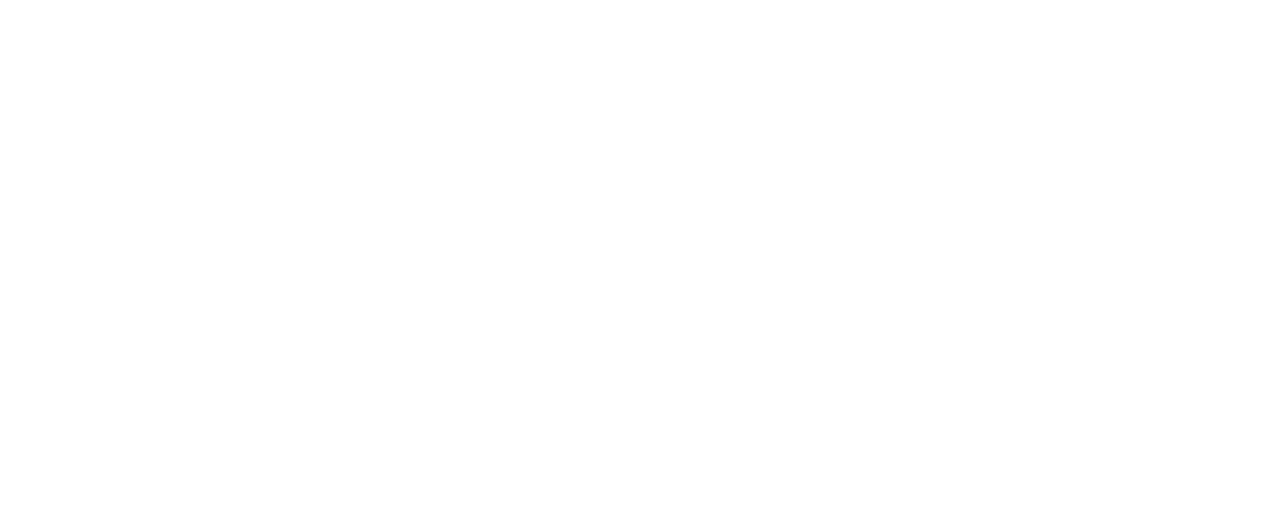
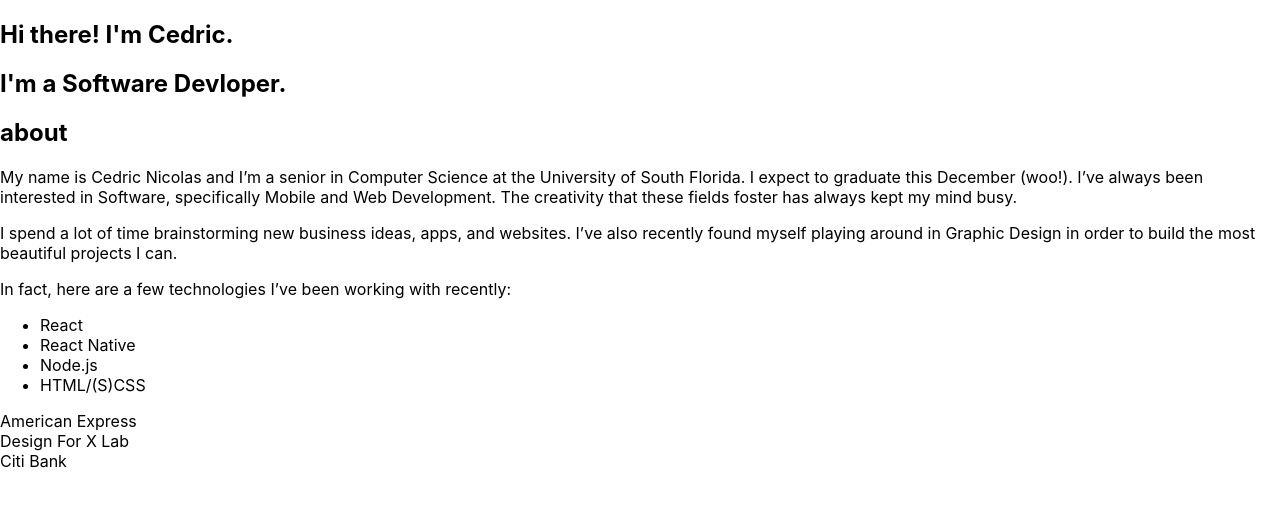
Before and after one commit to cgnicolas/Mobile-First-Personal-Website, a React (Create React App) app: page / in a window 1280 px wide. Shown: the top 506 px of the page. Built offline with nearby package versions, Linux system fonts and the light colour scheme.

Commit message:
Markup almost complete, need to make ExperienceCard component

```diff
--- a/src/App.js
+++ b/src/App.js
@@ -1,5 +1,4 @@
 import React from 'react';
-import logo from './logo.svg';
 import './Assets/Styles/App/App.css';
 import Main from './Main';
 
--- /dev/null
+++ b/src/Assets/Content/About.js
@@ -0,0 +1,13 @@
+export default {
+    content: [
+        "My name is Cedric Nicolas and I’m a senior in Computer Science at the University of South Florida. I expect to graduate this December (woo!). I’ve always been interested in Software, specifically Mobile and Web Development. The creativity that these fields foster has always kept my mind busy.",
+        "I spend a lot of time brainstorming new business ideas, apps, and websites. I’ve also recently found myself playing around in Graphic Design in order to build the most beautiful projects I can.",
+        "In fact, here are a few technologies I’ve been working with recently:",
+    ],
+    technologies: [
+        "React",
+        "React Native",
+        "Node.js",
+        "HTML/(S)CSS"
+    ]
+}
--- /dev/null
+++ b/src/Assets/Content/Experience.js
@@ -0,0 +1,16 @@
+export default {
+    data: [
+        {
+            title: "American Express",
+            descriptions: ["Lorem Ipsum", "Lorem Ipsum", "Lorem Ipsum"]
+        },
+        {
+            title: "Design For X Lab",
+            descriptions: ["Lorem Ipsum", "Lorem Ipsum", "Lorem Ipsum"]
+        },
+        {
+            title: "Citi Bank",
+            descriptions: ["Lorem Ipsum", "Lorem Ipsum", "Lorem Ipsum"]
+        },
+    ]
+}
--- /dev/null
+++ b/src/Containers/About.jsx
@@ -0,0 +1,32 @@
+import React, { Component } from 'react';
+
+class About extends Component {
+    state = {  }
+    render() {
+        let {content, technologies} = this.props;
+        return (
+            <div>
+                <h1 className="section-title">about</h1>
+                <div className="content-card">
+                    {/* Image */}
+                    {content.map((element, index) => {
+                        return (
+                            <p key={index} className="text-content">{element}</p>
+                        )
+                    })}
+                </div>
+                <div className="technologies">
+                    <ul>
+                        {technologies.map((technology, index) => {
+                            return (
+                                <li>{technology}</li>
+                            )
+                        })}
+                    </ul>
+                </div>
+            </div>
+        );
+    }
+}
+
+export default About;
--- /dev/null
+++ b/src/Containers/Experience.jsx
@@ -0,0 +1,20 @@
+import React, { Component } from 'react';
+
+class Experience extends Component {
+    state = {  }
+    render() {
+        let {data} = this.props.content;
+        return (
+            <div>
+                {/* Experience Switcher */}
+                {data.map((element, index) => {
+                    return (
+                        <div>{element.title}</div>
+                    );
+                })}
+            </div>
+         );
+    }
+}
+
+export default Experience;
--- /dev/null
+++ b/src/Containers/Landing.jsx
@@ -0,0 +1,16 @@
+import React, { Component } from 'react';
+
+class Landing extends Component {
+    state = {  }
+    render() {
+        return (
+            <div>
+                <h1>Hi there! I'm Cedric.</h1>
+                <h2>I'm a Software Devloper.</h2>
+                {/* Button Goes Here */}
+            </div>
+         );
+    }
+}
+
+export default Landing;
--- a/src/Main.jsx
+++ b/src/Main.jsx
@@ -1,11 +1,28 @@
 import React, { Component } from 'react';
+import Landing from './Containers/Landing';
+import About from './Containers/About';
+import Experience from './Containers/Experience';
 
+//Text Content to possibly eventually come from an API
+import AboutContent from './Assets/Content/About';
+import ExperienceContent from './Assets/Content/Experience';
 class Main extends Component {
     state = {
-     }
+    }
     render() {
         return (
             <div>
+                <section>
+                    <Landing/>
+                </section>
+
+                <section>
+                    <About content={AboutContent.content} technologies={AboutContent.technologies}/>
+                </section>
+
+                <section>
+                    <Experience content={ExperienceContent}/>
+                </section>
 
             </div>
          );
```
